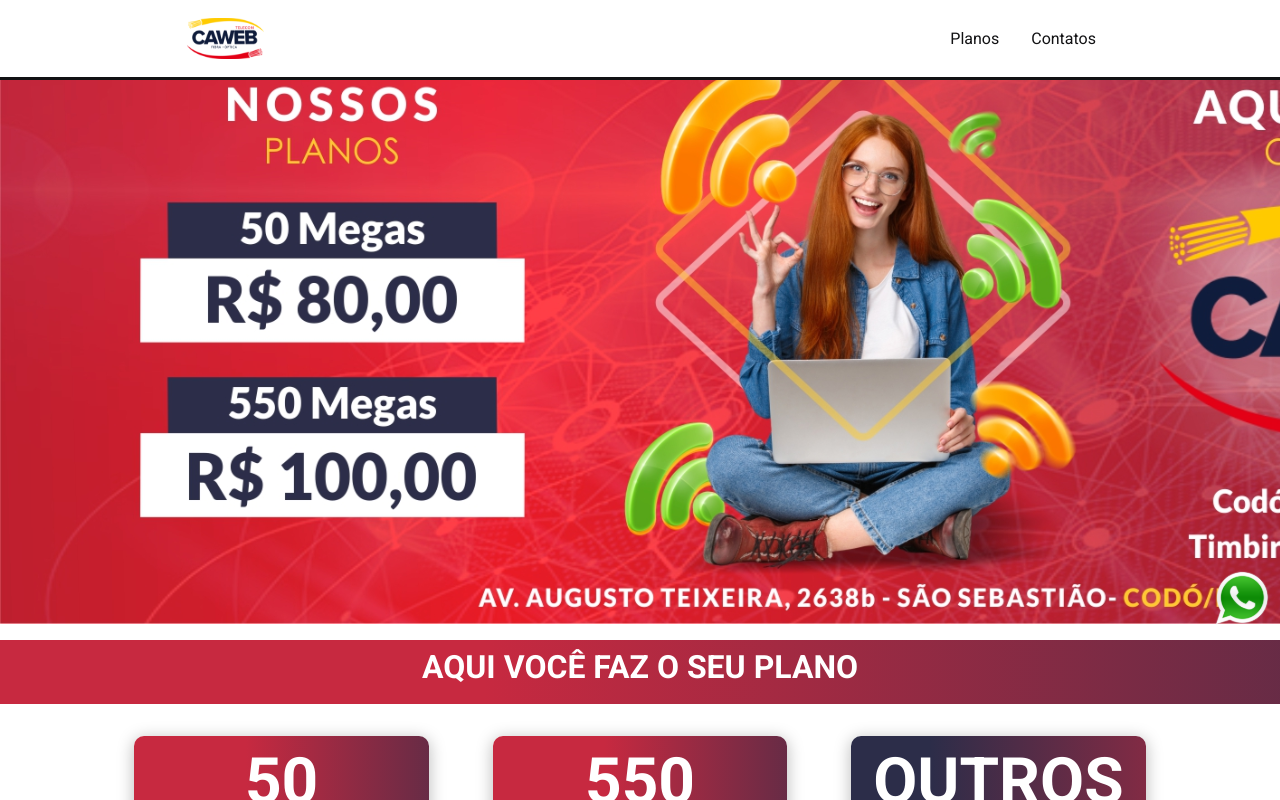
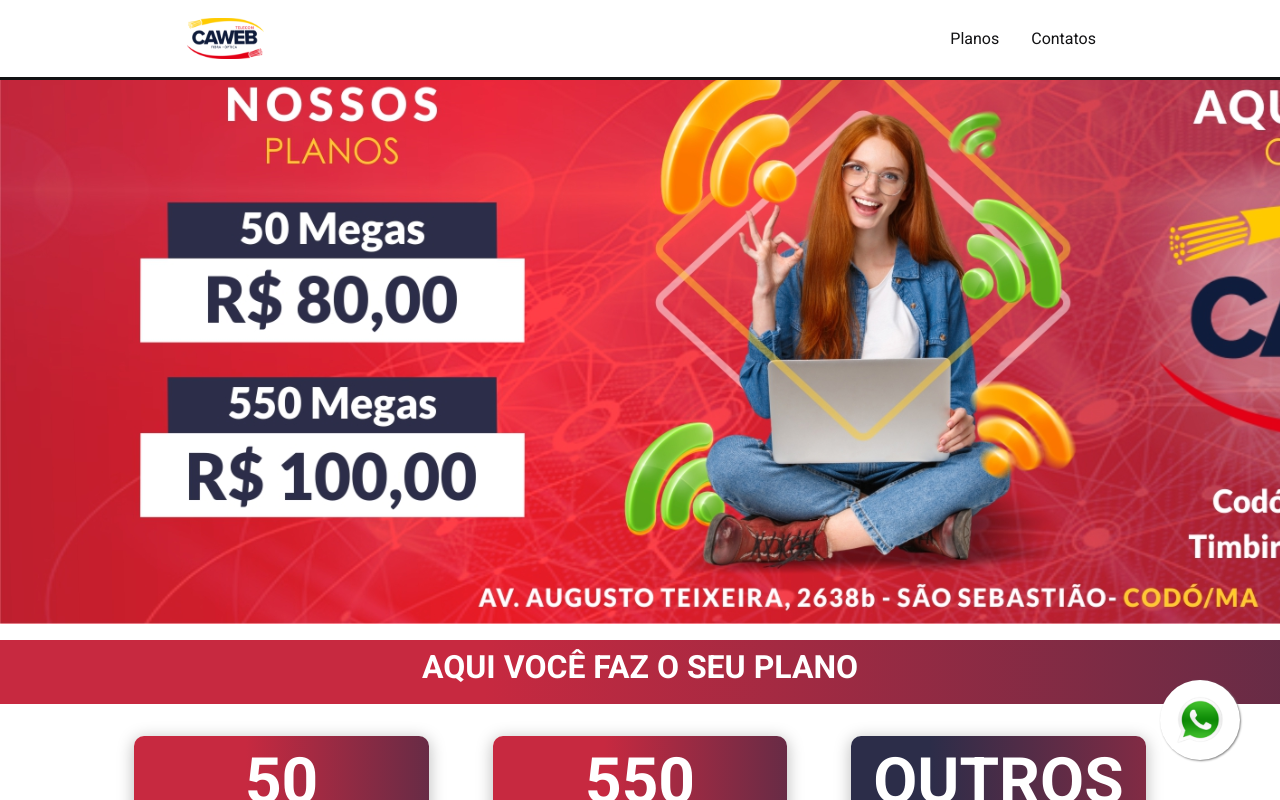
Before and after one commit to DanielSiilva/caweb-projet, a React (Vite) app: page / in a window 1280 px wide. Shown: the top 800 px of the page. Built offline with nearby package versions, Linux system fonts and the light colour scheme.

Commit message:
feat: se aplicado modificação no botão flutuante do wats

```diff
--- a/src/pages/Home/styles.ts
+++ b/src/pages/Home/styles.ts
@@ -19,28 +19,16 @@
 `
 
 export const MainBanner = styled.div`
-
-    /* border: 3px solid black; */
-
     height: 70vh;
 
     img{
         display: none;
     }
 
-    /* img{
-        width: 100%;
-        height: 100%;
-        object-fit: cover;
-    } */
-
     background-image: url(${bannerOficial});
     background-size: cover;
 
-
-
     @media (max-width: 667px) {
-
         background-image: none;
 
         img{
@@ -48,7 +36,6 @@
             width: 100%;
             height: 100%;
             object-fit: cover;
-
         }
 
         height: 30vh;
@@ -101,14 +88,37 @@
 // Teste wats
 
 export const WhatsappBox = styled.div`
-    position: fixed;
-    top: 70%;
-    right: 0;
-    padding: 10px;
-    z-index: 10000000;
+    display: flex;
+    align-items: center;
+    justify-content: center;
+
+
+    position:fixed;
+    width:80px;
+    height:80px;
+    bottom:40px;
+    right:40px;
+    background-color: ${props=> props.theme['gray-100']};
+    border-radius: 50px;
+    text-align:center;
+    font-size: 30px;
+    box-shadow: 1px 1px 2px #888;
+    z-index: 100000;
+;
 
     img{
-        width: 3.5rem;
+        display: flex;
+        align-items: center;
+        justify-content: center;
+        width: 3rem;
+    }
+
+
+    @media (max-width: 667px) {
+        width:60px;
+        height:60px;
+        bottom:150px;
+        right:10px;
     }
 
 `
```
